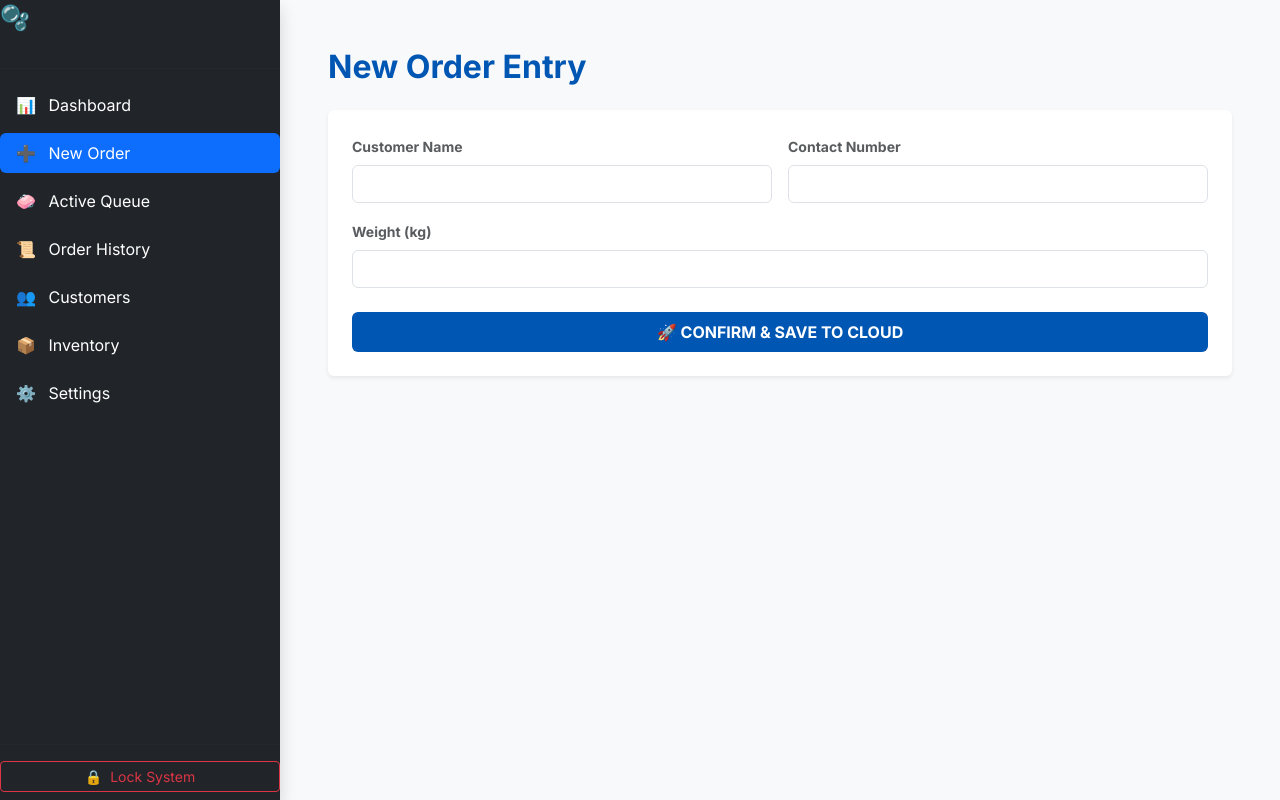
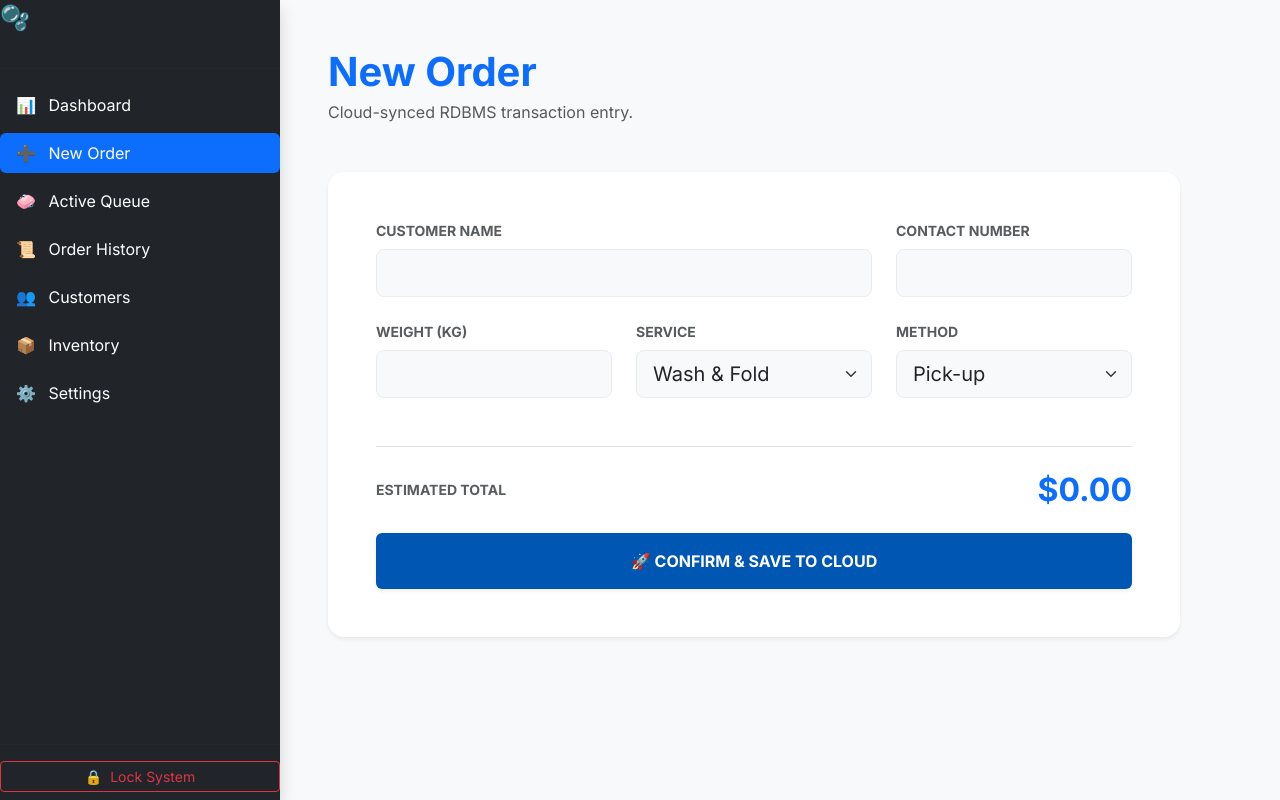
Before and after one commit to JM-P-1200/laundry-system, a React (Vite) app: page /new-order in a window 1280 px wide. Built offline with nearby package versions, Linux system fonts and the light colour scheme; no server answers; the database is empty; sample sign-in values are in the browser's storage.

Commit message:
queuing database not active

```diff
--- a/src/context/SettingsContext.jsx
+++ b/src/context/SettingsContext.jsx
@@ -1,5 +1,5 @@
 import React, { createContext, useState, useContext, useEffect, useMemo } from 'react';
-import { laundryService } from '../services/laundryService';
+import laundryService from '../services/laundryService';
 
 const SettingsContext = createContext({
   settings: null,
--- a/src/pages/NewOrder.jsx
+++ b/src/pages/NewOrder.jsx
@@ -1,96 +1,100 @@
-import React, { useState } from 'react';
+import React, { useState, useMemo } from 'react';
 import { useNavigate } from 'react-router-dom';
 import { useSettings } from '../context/SettingsContext';
-import { laundryService } from '../services/laundryService';
+import laundryService from '../services/laundryService'; // Updated Import
 
 const NewOrder = () => {
-  const { settings } = useSettings();
+  const { settings, loading } = useSettings();
   const navigate = useNavigate();
   const [isSubmitting, setIsSubmitting] = useState(false);
 
-  const [orderData, setOrderData] = useState({
+  const [formData, setFormData] = useState({
     customer_name: '',
     contact: '',
-    weight: 0,
+    weight: '',
     service_type: 'Wash & Fold',
     delivery_method: 'Pick-up'
   });
 
+  const estimatedTotal = useMemo(() => {
+    const weightVal = parseFloat(formData.weight) || 0;
+    const base = (parseFloat(settings?.price_per_kg) || 0) * weightVal;
+    const delivery = formData.delivery_method === 'Delivery' ? (parseFloat(settings?.delivery_fee) || 0) : 0;
+    return (base + delivery).toFixed(2);
+  }, [formData.weight, formData.delivery_method, settings]);
+
   const handleSubmit = async (e) => {
     e.preventDefault();
-    if (isSubmitting) return;
+    if (isSubmitting || loading) return;
 
     setIsSubmitting(true);
+    try {
+      const payload = {
+        id: `BW-${Date.now()}`,
+        ...formData,
+        total_price: estimatedTotal
+      };
 
-    // Logic: Calculate total based on Cloud Settings
-    const basePrice = parseFloat(settings.price_per_kg) * parseFloat(orderData.weight);
-    const deliveryFee = orderData.delivery_method === 'Delivery' ? parseFloat(settings.delivery_fee) : 0;
-    const finalTotal = basePrice + deliveryFee;
-
-    const payload = {
-      id: `BW-${Date.now()}`, // Unique ID Generation
-      customer_name: orderData.customer_name,
-      contact: orderData.contact,
-      weight: orderData.weight,
-      service_type: orderData.service_type,
-      delivery_method: orderData.delivery_method,
-      total_price: finalTotal.toFixed(2),
-      status: 'Received'
-    };
-
-    try {
       await laundryService.createOrder(payload);
-      alert("Order Synced to Cloud Successfully!");
       navigate('/dashboard');
     } catch (err) {
-      alert("Cloud Sync Failed. Check Console.");
+      alert(`Cloud Sync Failed: ${err.message}`);
     } finally {
       setIsSubmitting(false);
     }
   };
 
+  if (loading) return <div className="p-5 text-center">Syncing Database...</div>;
+
   return (
-    <div className="p-4 max-w-2xl mx-auto">
-      <h2 className="fw-bold text-brand-blue mb-4">New Order Entry</h2>
-      <form onSubmit={handleSubmit} className="card border-0 shadow-sm p-4">
-        <div className="row g-3">
-          <div className="col-md-6">
-            <label className="form-label small fw-bold text-muted">Customer Name</label>
-            <input
-              type="text"
-              className="form-control"
-              required
-              onChange={(e) => setOrderData({...orderData, customer_name: e.target.value})}
-            />
+    <div className="p-4 animate__animated animate__fadeIn" style={{ maxWidth: '900px' }}>
+      <header className="mb-5">
+        <h1 className="fw-bold text-primary mb-1">New Order</h1>
+        <p className="text-muted">Cloud-synced RDBMS transaction entry.</p>
+      </header>
+
+      <form onSubmit={handleSubmit} className="card border-0 shadow-sm rounded-4 p-4 p-md-5 bg-white">
+        <div className="row g-4">
+          <div className="col-md-8">
+            <label className="small fw-bold text-muted text-uppercase mb-2 d-block">Customer Name</label>
+            <input type="text" className="form-control form-control-lg border-light-subtle bg-light" required
+              value={formData.customer_name} onChange={(e) => setFormData({...formData, customer_name: e.target.value})} />
           </div>
-          <div className="col-md-6">
-            <label className="form-label small fw-bold text-muted">Contact Number</label>
-            <input
-              type="text"
-              className="form-control"
-              onChange={(e) => setOrderData({...orderData, contact: e.target.value})}
-            />
+          <div className="col-md-4">
+            <label className="small fw-bold text-muted text-uppercase mb-2 d-block">Contact Number</label>
+            <input type="text" className="form-control form-control-lg border-light-subtle bg-light"
+              value={formData.contact} onChange={(e) => setFormData({...formData, contact: e.target.value})} />
           </div>
-          <div className="col-md-12">
-            <label className="form-label small fw-bold text-muted">Weight (kg)</label>
-            <input
-              type="number"
-              className="form-control"
-              step="0.1"
-              required
-              onChange={(e) => setOrderData({...orderData, weight: e.target.value})}
-            />
+          <div className="col-md-4">
+            <label className="small fw-bold text-muted text-uppercase mb-2 d-block">Weight (KG)</label>
+            <input type="number" className="form-control form-control-lg border-light-subtle bg-light" required
+              value={formData.weight} onChange={(e) => setFormData({...formData, weight: e.target.value})} />
+          </div>
+          <div className="col-md-4">
+            <label className="small fw-bold text-muted text-uppercase mb-2 d-block">Service</label>
+            <select className="form-select form-select-lg border-light-subtle bg-light"
+              value={formData.service_type} onChange={(e) => setFormData({...formData, service_type: e.target.value})}>
+              <option value="Wash & Fold">Wash & Fold</option>
+              <option value="Dry Clean">Dry Clean</option>
+            </select>
+          </div>
+          <div className="col-md-4">
+            <label className="small fw-bold text-muted text-uppercase mb-2 d-block">Method</label>
+            <select className="form-select form-select-lg border-light-subtle bg-light"
+              value={formData.delivery_method} onChange={(e) => setFormData({...formData, delivery_method: e.target.value})}>
+              <option value="Pick-up">Pick-up</option>
+              <option value="Delivery">Delivery</option>
+            </select>
           </div>
         </div>
 
-        <button
-          type="submit"
-          disabled={isSubmitting}
-          className="btn btn-primary w-100 mt-4 py-2 fw-bold"
-        >
-          {isSubmitting ? (
-            <span className="spinner-border spinner-border-sm me-2"></span>
-          ) : '🚀 CONFIRM & SAVE TO CLOUD'}
+        <div className="mt-5 pt-4 border-top d-flex justify-content-between align-items-center">
+          <h5 className="fw-bold text-muted m-0 small">ESTIMATED TOTAL</h5>
+          <h2 className="fw-bold text-primary m-0">{settings?.currency || '$'}{estimatedTotal}</h2>
+        </div>
+
+        <button type="submit" disabled={isSubmitting} className="btn btn-primary w-100 py-3 mt-4 fw-bold shadow-sm">
+          {isSubmitting ? 'Syncing...' : '🚀 CONFIRM & SAVE TO CLOUD'}
         </button>
       </form>
     </div>
--- a/src/pages/TrackOrder.jsx
+++ b/src/pages/TrackOrder.jsx
@@ -1,67 +1,91 @@
 import React, { useState } from 'react';
+import laundryService from '../services/laundryService';
 
 const TrackOrder = () => {
-  const [id, setId] = useState('');
+  const [orderId, setOrderId] = useState('');
   const [order, setOrder] = useState(null);
+  const [loading, setLoading] = useState(false);
+  const [error, setError] = useState(null);
 
-  const handleTrack = (e) => {
+  const handleSearch = async (e) => {
     e.preventDefault();
-    if (id.length < 4) return alert("Enter valid ID");
-
-    // MOCK DATA for any ID
-    setOrder({
-      id: id.toUpperCase(),
-      status: 2, // 0 to 3
-      method: id.toLowerCase().includes('del') ? 'Delivery' : 'Pick-up',
-      steps: ["Received", "In Washer", "Folding", "Ready"]
-    });
+    setLoading(true);
+    setError(null);
+    try {
+      const data = await laundryService.trackOrder(orderId.toUpperCase());
+      setOrder(data);
+    } catch (err) {
+      setError("Order not found. Please check your Receipt ID.");
+      setOrder(null);
+    } finally {
+      setLoading(false);
+    }
   };
 
   return (
-    <div className="container py-5" style={{ maxWidth: '700px' }}>
+    <div className="container py-5 mt-5">
+      <div className="row justify-content-center">
+        <div className="col-md-6">
           <div className="text-center mb-5">
-        <h2 className="fw-bold text-brand-blue">Track Your Laundry</h2>
-        <p className="text-muted">Stay updated on your garments' journey.</p>
+            <h1 className="fw-bold display-6">Track Your Laundry</h1>
+            <p className="text-muted">Enter your Order ID (e.g., BW-2026-XXXX) to see live progress.</p>
           </div>
 
-      <form onSubmit={handleTrack} className="input-group input-group-lg mb-5 shadow-sm">
-        <input type="text" className="form-control border-primary" placeholder="BW-2026-XXXX" onChange={(e) => setId(e.target.value)} />
-        <button className="btn btn-primary px-4">Track</button>
+          <form onSubmit={handleSearch} className="mb-5">
+            <div className="input-group input-group-lg shadow-sm">
+              <input
+                type="text"
+                className="form-control border-0 px-4"
+                placeholder="BW-XXXX-XXXX"
+                value={orderId}
+                onChange={(e) => setOrderId(e.target.value)}
+                required
+              />
+              <button className="btn btn-primary px-4 fw-bold" type="submit" disabled={loading}>
+                {loading ? 'Searching...' : 'TRACK'}
+              </button>
+            </div>
+            {error && <div className="text-danger small mt-2 px-2 fw-medium">⚠️ {error}</div>}
           </form>
 
           {order && (
-        <div className="card border-0 shadow-lg p-4">
-          <div className="d-flex justify-content-between mb-4">
-            <span className="badge bg-primary px-3">{order.id}</span>
-            <span className="text-muted fw-bold">{order.method}</span>
+            <div className="card border-0 shadow-lg rounded-4 overflow-hidden animate__animated animate__fadeInUp">
+              <div className="bg-primary p-4 text-white">
+                <div className="d-flex justify-content-between align-items-center">
+                  <div>
+                    <small className="opacity-75 text-uppercase fw-bold">Order ID</small>
+                    <h4 className="mb-0 fw-bold">{order.id}</h4>
                   </div>
-
-          {/* Progress Stepper */}
-          <div className="d-flex justify-content-between mb-5 position-relative">
-            <div className="progress w-100 position-absolute" style={{ height: '3px', top: '15px', zIndex: 0 }}>
-              <div className="progress-bar bg-success" style={{ width: `${(order.status / 3) * 100}%` }}></div>
+                  <div className="text-end">
+                    <small className="opacity-75 text-uppercase fw-bold">Current Status</small>
+                    <h5 className="mb-0 fw-bold">{order.status}</h5>
                   </div>
-            {order.steps.map((step, i) => (
-              <div key={i} className="text-center" style={{ zIndex: 1, width: '70px' }}>
-                <div className={`rounded-circle mx-auto mb-2 d-flex align-items-center justify-content-center ${i <= order.status ? 'bg-success text-white' : 'bg-white border'}`} style={{ width: '30px', height: '30px', fontSize: '12px' }}>
-                  {i < order.status ? '✓' : i + 1}
                 </div>
-                <small className="fw-bold" style={{ fontSize: '9px' }}>{step}</small>
               </div>
-            ))}
+              <div className="card-body p-4 bg-white">
+                <div className="mb-4">
+                  <label className="small text-muted text-uppercase fw-bold">Customer Name</label>
+                  <p className="fs-5 fw-medium mb-0">{order.customer_name}</p>
                 </div>
-
-          {/* Live Delivery Map Placeholder */}
-          {order.method === 'Delivery' && order.status === 3 && (
-            <div className="bg-light p-4 rounded-3 text-center border mt-3">
-              <h6 className="fw-bold mb-3 text-start">📍 Live Rider Tracking</h6>
-              <div className="display-4">🚚</div>
-              <p className="mb-0 fw-bold text-primary">Rider is nearby!</p>
-              <p className="text-muted small">Estimated arrival: 4 mins</p>
+                {/* 8pt Grid Timeline */}
+                <div className="position-relative pt-2 pb-4">
+                  <div className="progress" style={{ height: '4px' }}>
+                    <div
+                      className="progress-bar bg-success"
+                      style={{ width: order.status === 'Ready' ? '100%' : '50%' }}
+                    ></div>
+                  </div>
+                  <div className="d-flex justify-content-between mt-3 small fw-bold text-muted">
+                    <span className="text-success">RECEIVED</span>
+                    <span className={order.status !== 'Received' ? 'text-success' : ''}>IN PROGRESS</span>
+                    <span className={order.status === 'Ready' ? 'text-success' : ''}>READY</span>
+                  </div>
+                </div>
+              </div>
             </div>
           )}
         </div>
-      )}
+      </div>
     </div>
   );
 };
```
Also changed, not shown: src/services/LaundryService.js (+39 -21 lines). Lines whose indentation alone changed are shown as unchanged.
